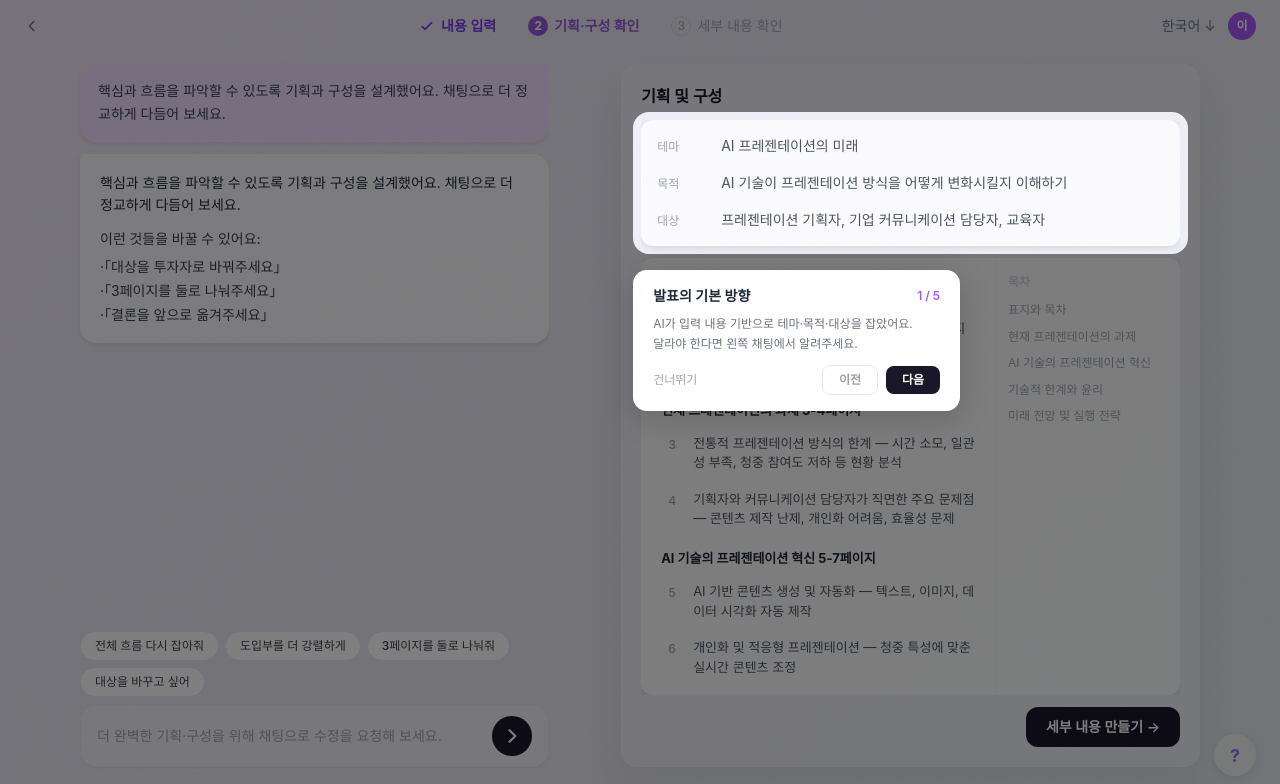
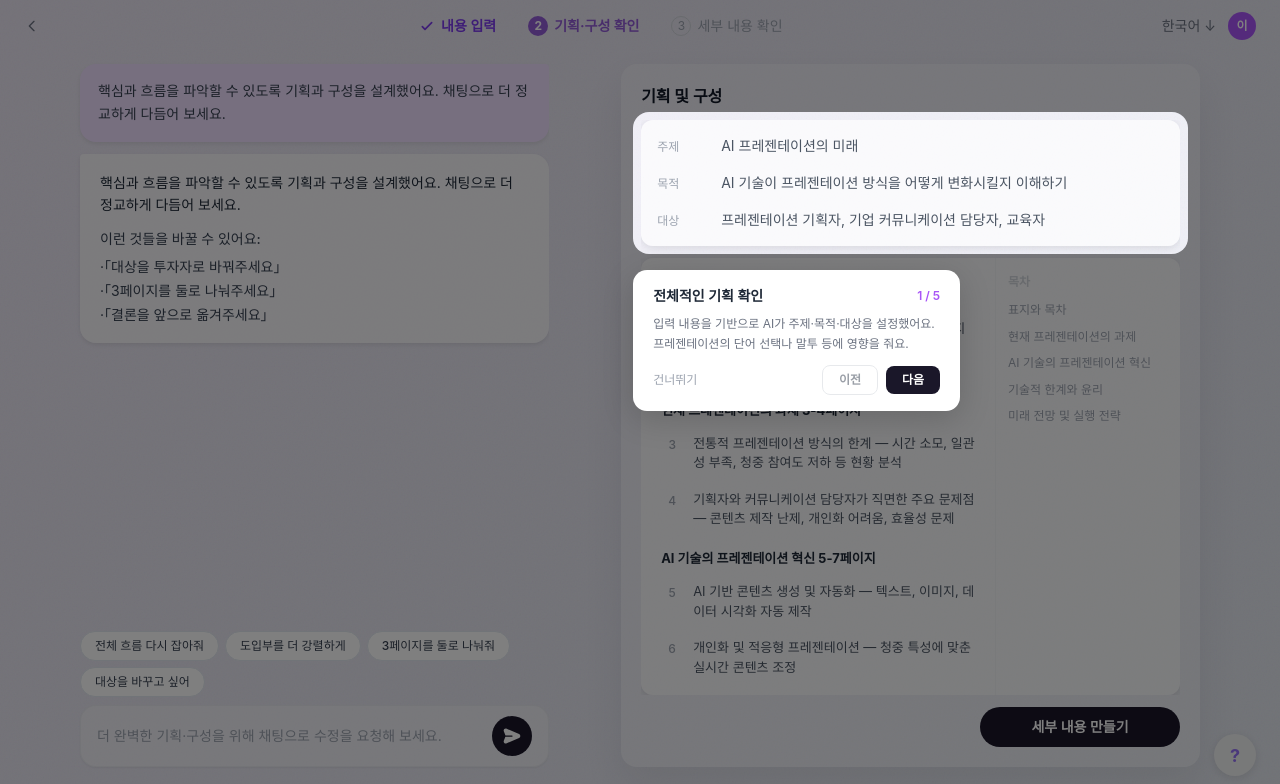
Before and after one commit to ijiwork3/aip-chat-tutorial-poc, a plain HTML site: page index.html in a window 1280 px wide. Drawn offline with nearby package versions, Linux system fonts and the light colour scheme.

Commit message:
Update index.html

```diff
--- a/index.html
+++ b/index.html
@@ -180,7 +180,9 @@
         <input id="chatInput" type="text" placeholder="더 완벽한 기획·구성을 위해 채팅으로 수정을 요청해 보세요."
           class="flex-1 text-sm outline-none text-gray-700 placeholder-gray-400 bg-transparent" />
         <button class="w-10 h-10 rounded-full flex items-center justify-center flex-shrink-0" style="background:#1a1729">
-          <svg class="w-5 h-5 text-white" fill="none" stroke="currentColor" viewBox="0 0 24 24"><path stroke-linecap="round" stroke-linejoin="round" stroke-width="2.5" d="M9 5l7 7-7 7"/></svg>
+          <svg class="w-5 h-5 text-white" fill="currentColor" viewBox="0 0 16 16">
+            <path d="m2.7 8.606-1.245 3.111c-.558 1.395.905 2.745 2.31 2.13l9.887-4.322a1.653 1.653 0 0 0 0-3.05L3.765 2.152c-1.405-.614-2.868.736-2.31 2.131L2.7 7.394c.014.035.027.07.038.106H8a.5.5 0 1 1 0 1H2.738a1.639 1.639 0 0 1-1.038.106Z"/>
+          </svg>
         </button>
       </div>
     </div>
@@ -205,7 +207,7 @@
           <div class="flex justify-between items-start">
             <div class="space-y-[17px] flex-1">
               <div class="flex items-baseline gap-4">
-                <span class="text-xs text-gray-400 w-12 shrink-0">테마</span>
+                <span class="text-xs text-gray-400 w-12 shrink-0">주제</span>
                 <span class="text-sm text-gray-600">AI 프레젠테이션의 미래</span>
               </div>
               <div class="flex items-baseline gap-4">
@@ -297,11 +299,11 @@
       <!-- CTA -->
       <div class="flex justify-end shrink-0">
         <button id="ctaBtn"
-          class="px-5 py-2.5 text-white text-sm font-semibold rounded-xl transition-colors"
-          style="background:#1a1729"
-          onmouseover="this.style.background='#2d2449'" onmouseout="this.style.background='#1a1729'">
-          세부 내용 만들기 →
-        </button>
+        class="flex items-center justify-center text-white text-sm font-semibold rounded-full transition-colors"
+        style="background:#1a1729; width: 200px; height: 40px;"
+        onmouseover="this.style.background='#2d2449'" onmouseout="this.style.background='#1a1729'">
+        세부 내용 만들기
+      </button>
       </div>
 
     </div><!-- /outer panel -->
@@ -374,33 +376,33 @@ let spotlightStep = 0;
 const steps = [
   {
     targetId: 'panelL1',
-    title: '발표의 기본 방향',
-    body: 'AI가 입력 내용 기반으로 테마·목적·대상을 잡았어요.\n달라야 한다면 왼쪽 채팅에서 알려주세요.',
+    title: '전체적인 기획 확인',
+    body: '입력 내용을 기반으로 AI가 주제·목적·대상을 설정했어요.\n프레젠테이션의 단어 선택나 말투 등에 영향을 줘요.',
     position: 'bottom', label: '1 / 5'
   },
   {
     targetId: 'panelL2',
-    title: '슬라이드 구성',
-    body: '각 섹션과 슬라이드 구성이에요.\n채팅으로 페이지를 추가·삭제하거나 내용을 바꿀 수 있어요.',
+    title: '이야기 흐름 구성',
+    body: '프레젠테이션의 전반적인 흐름을 확인할 수 있어요.\n각 페이지에 어떤 내용이 작성될지 확인해 보세요.',
     position: 'left', label: '2 / 5'
   },
   {
     targetId: 'chatPanel',
-    title: '채팅으로 쉽게 전체를 바꿔보세요',
-    body: '왼쪽 채팅에서 "~해줘"라고 입력하면\nL1, L2가 함께 업데이트돼요.\n대상, 페이지 수, 전체 흐름 등 원하는대로 수정할 수 있어요.',
+    title: '채팅으로 손쉽게 다듬어보세요',
+    body: '전체 흐름부터 페이지 수, 단어 선택까지 쉽게 수정해 보세요.\n"~해줘"라고 입력하면 AI가 내용을 업데이트해요.',
     position: 'bottom-right', label: '3 / 5',
     holeOffset: { left: 64, bottom: 40, rightExpand: 16 }
   },
   {
     targetId: 'ctaBtn',
     title: '세부 내용 만들기',
-    body: '흐름이 마음에 들면 여기서 슬라이드 세부 내용을 만들어요.\n지금 완벽하지 않아도 괜찮아요.',
+    body: '흐름이 마음에 들면 이 버튼을 눌러 확정해 주세요.\n다음 화면에서 더 세부적인 내용을 확인할 수 있어요.',
     position: 'top', label: '4 / 5'
   },
   {
     targetId: 'help-btn',
     title: '언제든 다시 볼 수 있어요',
-    body: '우하단 ?버튼을 누르면 이 튜토리얼과 도움말을 다시 볼 수 있어요.',
+    body: '?버튼을 누르면 이 도움말을 언제든 다시 볼 수 있어요.',
     position: 'top', label: '5 / 5', isLast: true
   }
 ];
```
